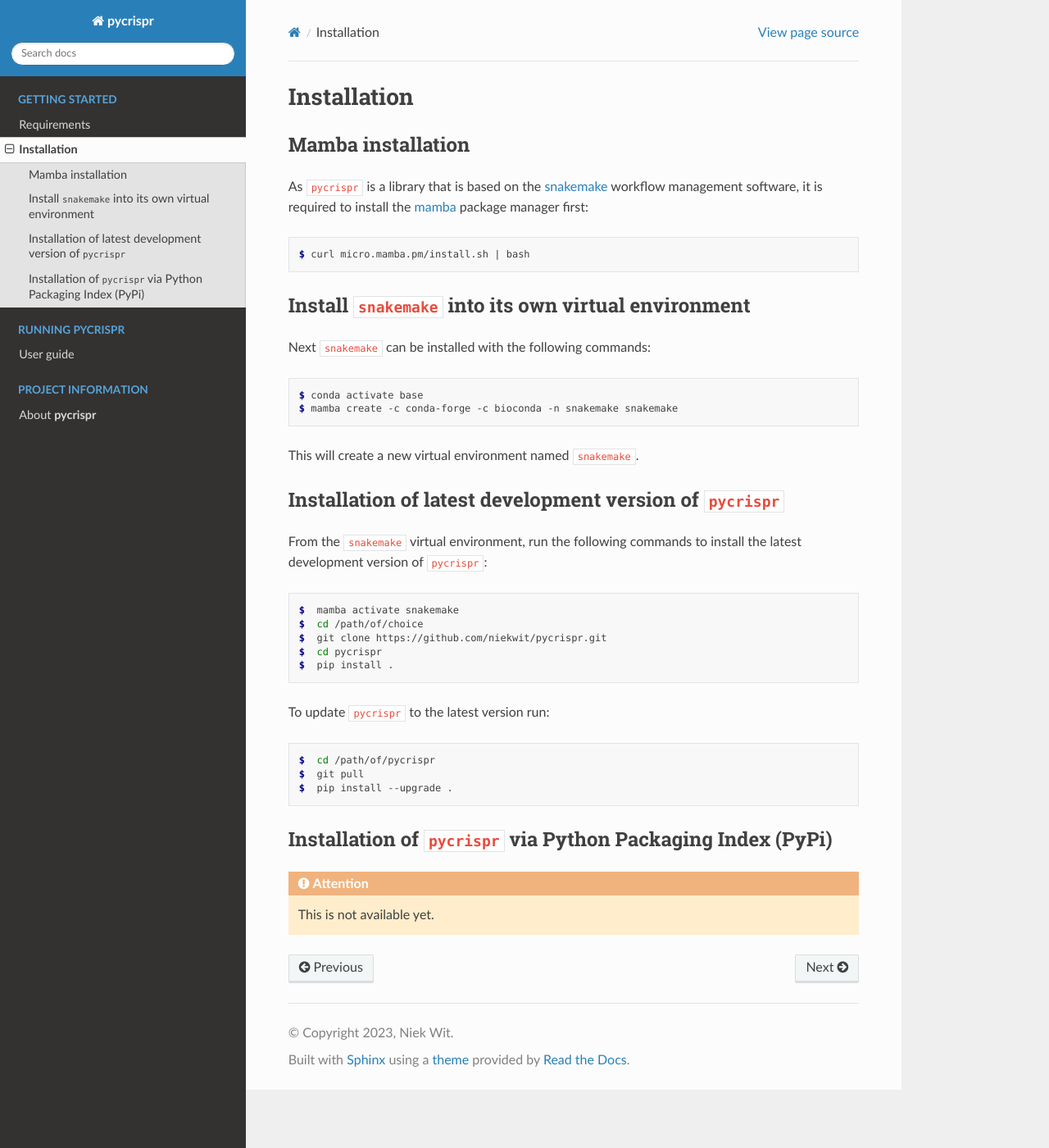
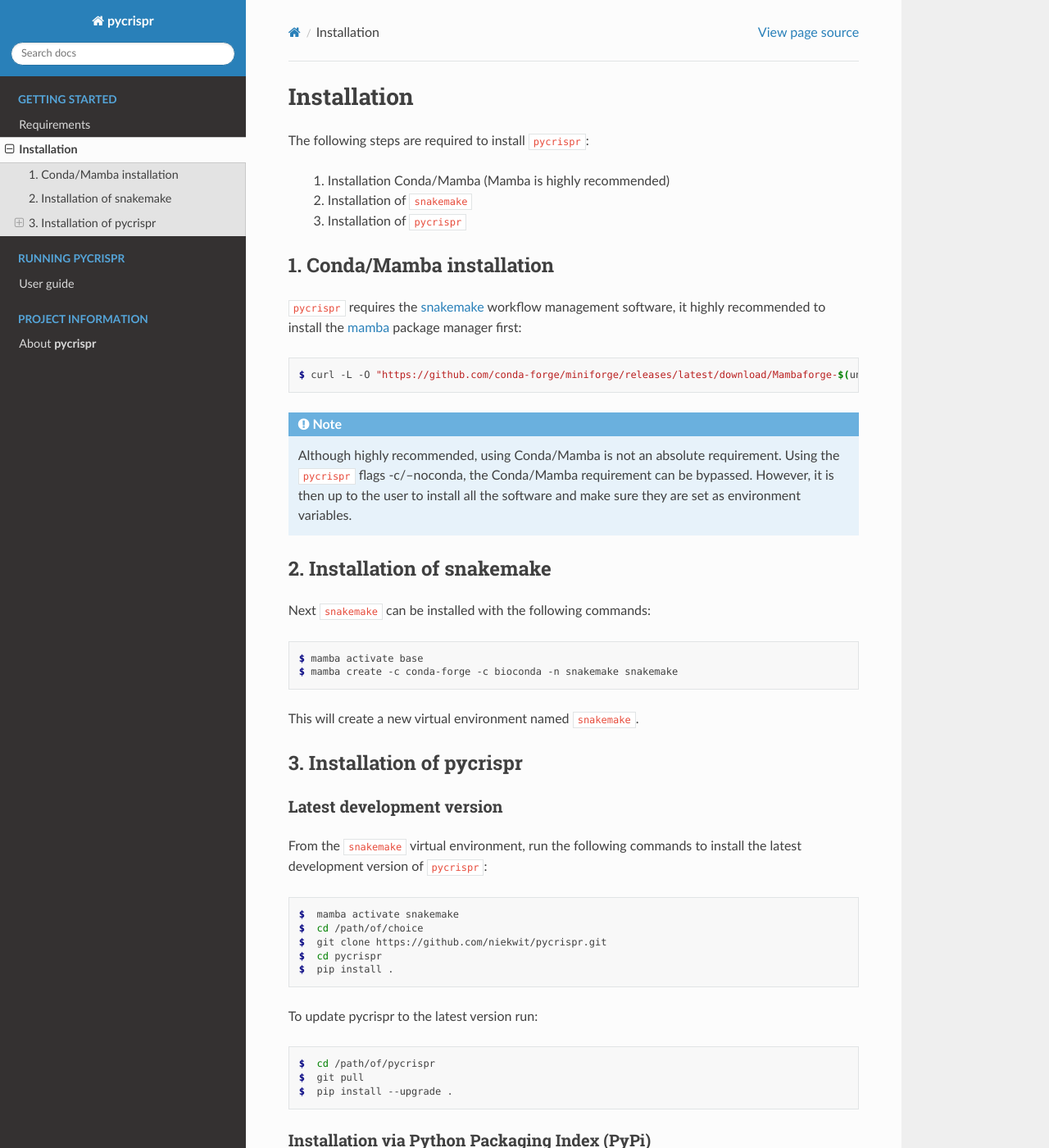
Before and after one commit to niekwit/pycrispr, a Sphinx documentation site: the page built from docs/source/getting_started/installation.rst, in a window 1280 px wide and 1400 px high. Shown: the whole window at 82% size. Built offline with Sphinx 7.4.7 and the Read the Docs theme 2.0.0, drawn with Linux system fonts in a browser that asks for light colours.

Commit message:
changed to 3 steps

```diff
--- a/docs/source/getting_started/installation.rst
+++ b/docs/source/getting_started/installation.rst
@@ -1,30 +1,48 @@
 Installation
 ====================================
 
-Mamba installation
+
+The following steps are required to install ``pycrispr``:
+
+   1. Installation Conda/Mamba (Mamba is highly recommended)
+   2. Installation of ``snakemake``
+   3. Installation of ``pycrispr``
+
+
+
+1. Conda/Mamba installation
 ------------------------------------
 
-As ``pycrispr`` is a library that is based on the `snakemake <https://snakemake.readthedocs.io/en/stable/getting_started/installation.html>`_ workflow management software, it is required to install the `mamba <https://mamba.readthedocs.io/en/latest/installation.html>`_ package manager first:
+``pycrispr`` requires the `snakemake <https://snakemake.readthedocs.io/en/stable/getting_started/installation.html>`_ workflow management software, it highly recommended to install the `mamba <https://mamba.readthedocs.io/en/latest/installation.html>`_ package manager first:
 
 .. code-block:: console
 
-   $ curl micro.mamba.pm/install.sh | bash
+   $ curl -L -O "https://github.com/conda-forge/miniforge/releases/latest/download/Mambaforge-$(uname)-$(uname -m).sh | bash"
+
+.. note:: Although highly recommended, using Conda/Mamba is not an absolute requirement. Using the ``pycrispr`` flags -c/--noconda, the Conda/Mamba requirement can be bypassed. However, it is then up to the user to install all the software and make sure they are set as environment variables.
 
 
-Install ``snakemake`` into its own virtual environment
+
+2. Installation of snakemake
 ------------------------------------------------------
 
 Next ``snakemake`` can be installed with the following commands:
 
 .. code-block:: console
 
-   $ conda activate base
+   $ mamba activate base
    $ mamba create -c conda-forge -c bioconda -n snakemake snakemake
 
 This will create a new virtual environment named ``snakemake``.
 
-Installation of latest development version of ``pycrispr``
+
+
+3. Installation of pycrispr
 -----------------------------------------------------------
+
+Latest development version
+^^^^^^^^^^^^^^^^^^^^^^^^^^^^^^^^^^^^^^^^^^^^
+
 From the ``snakemake`` virtual environment, run the following commands to install the latest development version of ``pycrispr``:
 
 .. code-block:: console
@@ -35,7 +53,7 @@
    $  cd pycrispr
    $  pip install .
 
-To update ``pycrispr`` to the latest version run:
+To update pycrispr to the latest version run:
 
 .. code-block:: console
 
```
Also changed, not shown: other parts of docs/source/getting_started/installation.rst (+2 -2 lines).
